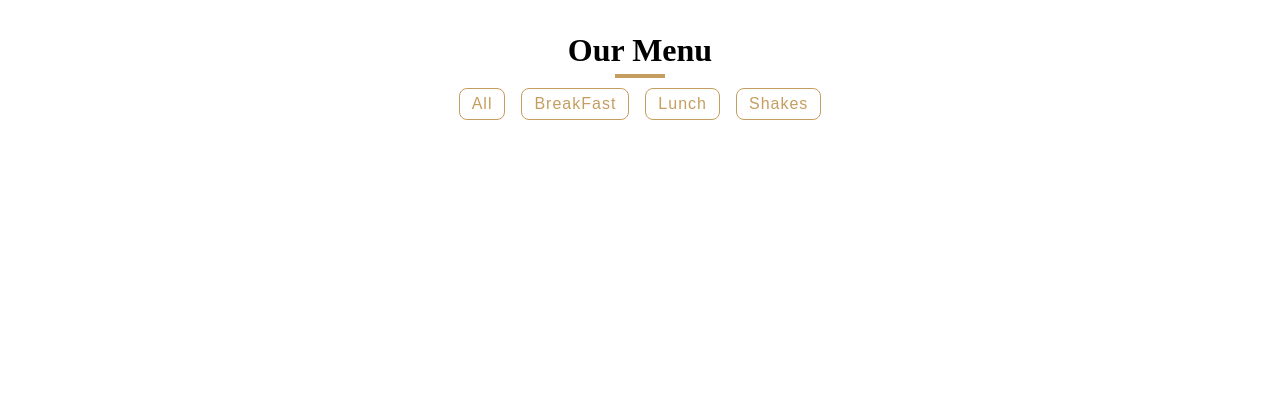
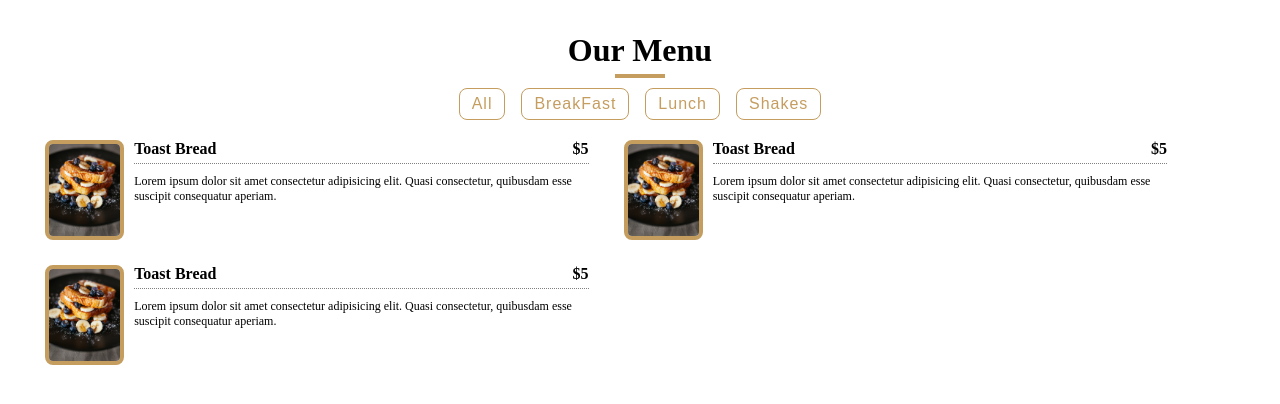
Before and after one commit to fahadshoukat/restaurant-menu-page, a plain HTML site: page index.html in a window 1280 px wide. Drawn offline with Linux system fonts and the light colour scheme.

Commit message:
addingAndStylingMenuItems

```diff
--- a/index.html
+++ b/index.html
@@ -1,5 +1,6 @@
 <!DOCTYPE html>
 <html lang="en">
+
 <head>
     <meta charset="UTF-8">
     <meta http-equiv="X-UA-Compatible" content="IE=edge">
@@ -7,6 +8,7 @@
     <title>Restaurant Menu Page</title>
     <link rel="stylesheet" href="style.css">
 </head>
+
 <body>
     <div class="menu">
         <div class="title">
@@ -19,12 +21,49 @@
             <button class="btn">Lunch</button>
             <button class="btn">Shakes</button>
         </div>
-        <div class="our-menu">
+        <div class="container">
             <article class="menu-item">
-
+                <img src="images/breakfast/toast-bread-with-blueberry.jpg" class="image" alt="menu-item" />
+                <div class="menu-info">
+                    <header>
+                        <h4>Toast Bread</h4>
+                        <h4 class="price">$5</h4>
+                    </header>
+                    <div class="menu-text">
+                        Lorem ipsum dolor sit amet consectetur adipisicing elit. Quasi consectetur, quibusdam esse
+                        suscipit consequatur aperiam.
+                    </div>
+                </div>
+            </article>
+            <article class="menu-item">
+                <img src="images/breakfast/toast-bread-with-blueberry.jpg" class="image" alt="menu-item" />
+                <div class="menu-info">
+                    <header>
+                        <h4>Toast Bread</h4>
+                        <h4 class="price">$5</h4>
+                    </header>
+                    <div class="menu-text">
+                        Lorem ipsum dolor sit amet consectetur adipisicing elit. Quasi consectetur, quibusdam esse
+                        suscipit consequatur aperiam.
+                    </div>
+                </div>
+            </article>
+            <article class="menu-item">
+                <img src="images/breakfast/toast-bread-with-blueberry.jpg" class="image" alt="menu-item" />
+                <div class="menu-info">
+                    <header>
+                        <h4>Toast Bread</h4>
+                        <h4 class="price">$5</h4>
+                    </header>
+                    <div class="menu-text">
+                        Lorem ipsum dolor sit amet consectetur adipisicing elit. Quasi consectetur, quibusdam esse
+                        suscipit consequatur aperiam.
+                    </div>
+                </div>
             </article>
         </div>
     </div>
 </body>
 <script src="menu.js"></script>
+
 </html>
--- a/style.css
+++ b/style.css
@@ -46,3 +46,41 @@
     background: #c59d5f;
     color: white;
 }
+
+.container {
+    display: inline-grid;
+    grid-template-columns: auto auto;
+    gap: 5px;
+    justify-content: center;
+    place-items: center;
+    width: 90vw;
+    margin: 10px 35px;
+}
+
+.menu-item {
+    display: flex;
+    padding: 10px;
+}
+
+.menu-info {
+    padding: 0px 10px;
+}
+
+.menu-info header {
+    display: flex;
+    justify-content: space-between;
+    border-bottom: 0.5px dotted grey;
+    padding-bottom: 5px;
+}
+
+.image {
+    height: 100px;
+    object-fit: cover;
+    border: 4px solid #c59d5f;
+    border-radius: 8px;
+}
+
+.menu-text {
+    font-size: 12px;
+    padding-top: 10px;
+}
```
